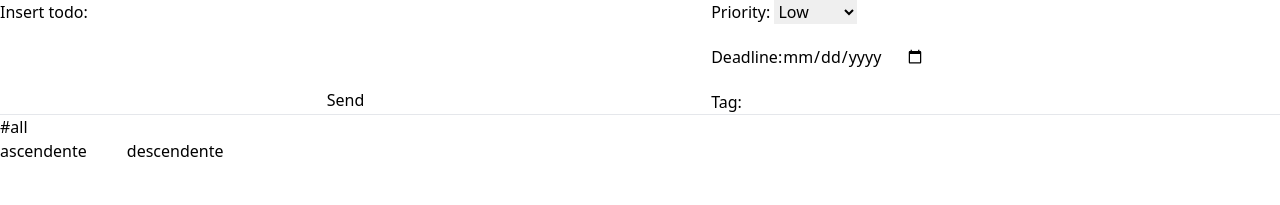
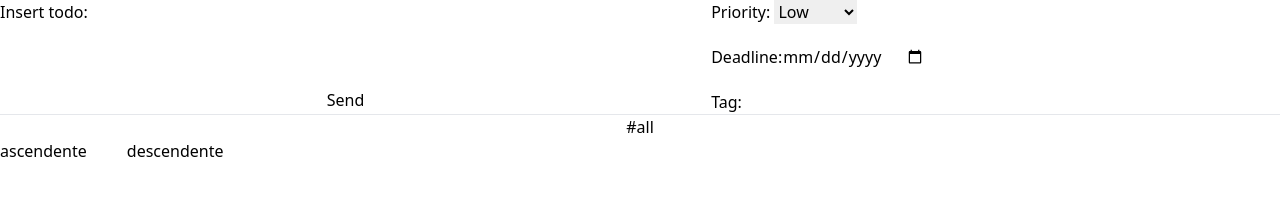
Before and after one commit to Aristizabalfelip/to-do-app, a React (Create React App) app: page / in a window 1280 px wide. Shown: the top 205 px of the page. Built offline with nearby package versions, Linux system fonts and the light colour scheme.

Commit message:
tailwind

```diff
--- a/src/components/Form.jsx
+++ b/src/components/Form.jsx
@@ -82,7 +82,7 @@ function Form() {
                 </form>
             </div>
             <hr />
-            <div>
+            <div className='flex justify-center'>
                 {
                     tag?.map((tag) => {
                         return < TagsMenu
--- a/src/components/ToDoList.jsx
+++ b/src/components/ToDoList.jsx
@@ -16,7 +16,7 @@ function ToDoList({ list, setList, setMemory, memory }) {
 
   return (
     <>
-      <div style={{ display: 'flex', gap: '20px' }}>
+      <div className="flex flex-col">
         <section className="flex gap-10">
           <button onClick={handleAscen}>ascendente</button>
           <button onClick={handleDescen}>descendente</button>
```
